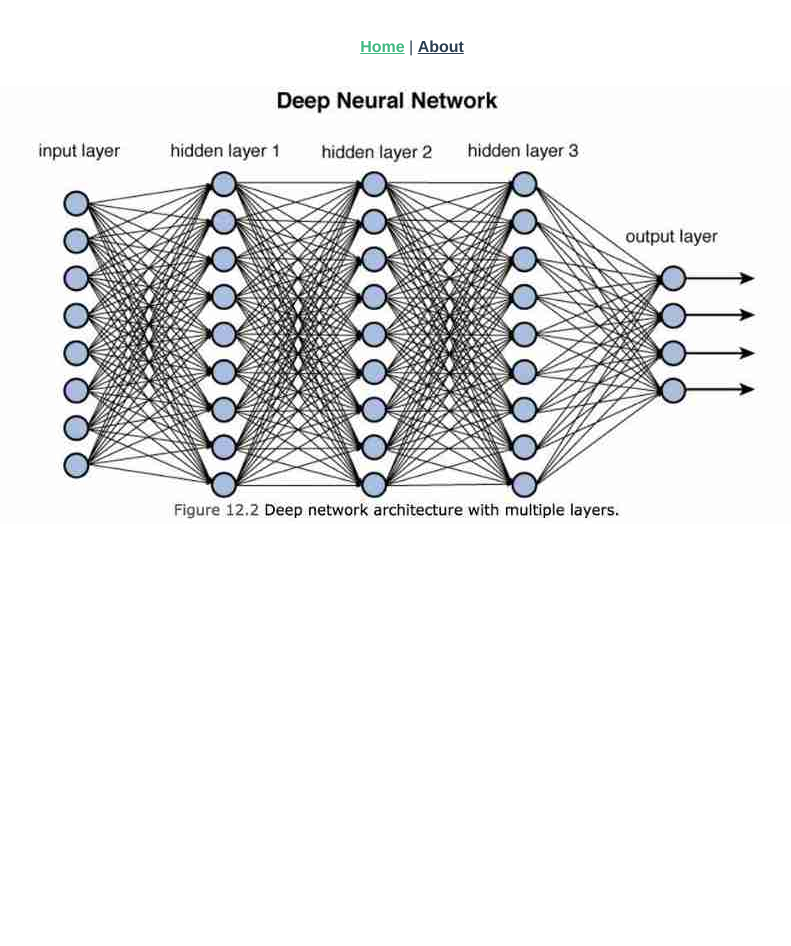
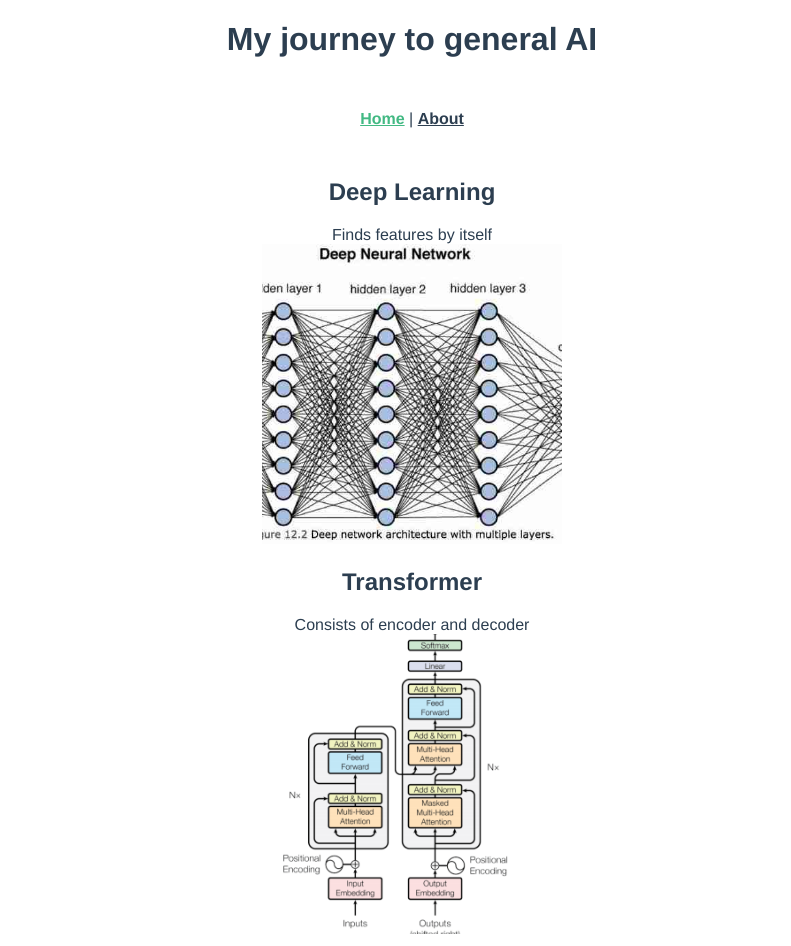
Before and after one commit to DezignDezire/zire-ai, a Vue app: page / in a window 1280 px wide. Shown: the whole page, without its empty margins (228-1019 px from the left). Before the commit the page ends 800 px from the top, so only its background shows below. Built offline with nearby package versions, Linux system fonts and the light colour scheme.

Commit message:
list view working

```diff
--- a/src/App.vue
+++ b/src/App.vue
@@ -1,5 +1,6 @@
 <template>
   <div id="app">
+    <h1>My journey to general AI</h1>
     <div id="nav">
       <router-link to="/">Home</router-link> |
       <router-link to="/about">About</router-link>
--- /dev/null
+++ b/src/data/Topic.js
@@ -0,0 +1,9 @@
+import { IndexKind } from "typescript"
+
+export class Topic {
+    constructor(title, description, image) {
+        this.title = title
+        this.description = description
+        this.image = image
+    }
+}
--- a/src/views/Home.vue
+++ b/src/views/Home.vue
@@ -1,14 +1,18 @@
 <template>
   <div class="home">
-    <img alt="Vue logo" src="../assets/logo.jpg">
+    <!-- <img src="../assets/logo.jpg"> -->
+    <topics-select></topics-select>
   </div>
 </template>
 
 <script>
+import TopicsSelect from './TopicsSelect.vue'
 
 export default {
   name: 'Home',
   components: {
+    TopicsSelect
   }
 }
+
 </script>
--- /dev/null
+++ b/src/views/TopicCard.vue
@@ -0,0 +1,32 @@
+<template>
+    <div>
+        <h2> {{topic.title}} </h2>
+        <div> {{topic.description}} </div>
+        <img class="topicImg" :src="require('@/assets/' + topic.image + '')">    <!-- // due to a bug -->
+    </div>
+</template>
+
+
+<script>
+
+import Topic from '@/data/Topic.js'
+
+export default {
+    name: 'TopicCard',
+    props: {
+        topic: Topic
+    }
+}
+
+</script>
+
+
+<style>
+
+.topicImg {
+    width: 300px;
+    height: 300px;
+    object-fit: cover;
+}
+
+</style>
--- /dev/null
+++ b/src/views/TopicsSelect.vue
@@ -0,0 +1,28 @@
+<template>
+    <div>
+        <div v-for="topic in topics" :key="topic.name">
+            <topic-card :topic="topic"/>
+        </div>
+    </div>
+</template>
+
+<script>
+import { Topic } from '../data/Topic'
+import TopicCard from './TopicCard.vue'
+
+export default {
+    name: 'TopicsSelect',
+    components: {
+        TopicCard
+    },
+    data: function () {
+        return {
+            topics : [
+                new Topic("Deep Learning", "Finds features by itself", "logo.jpg"),
+                new Topic("Transformer", "Consists of encoder and decoder", "transformer.png")
+            ]
+        }
+    }
+}
+
+</script>
```
Also changed, not shown: src/assets/neural.png (deleted), src/assets/transformer.png (added).
